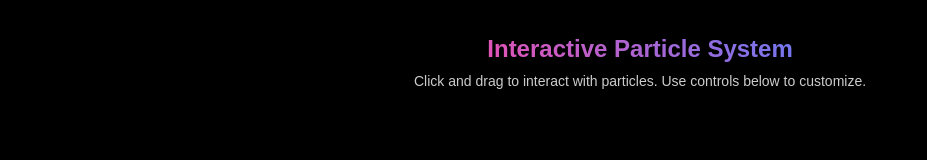
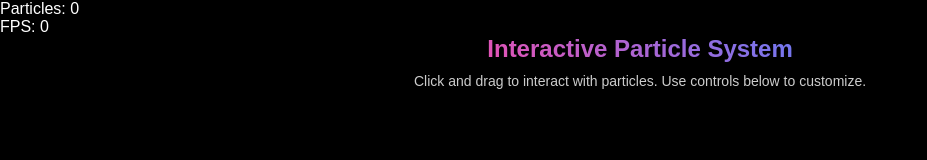
Before and after one commit to Ahmed8881/Particle-Animation, a plain HTML site: page index.html in a window 1280 px wide. Shown: the whole page, without its empty margins (0-927 px from the left). Drawn offline with Linux system fonts and the light colour scheme.

Commit message:
Add stats display for particle count and FPS in index.html

```diff
--- a/index.html
+++ b/index.html
@@ -12,5 +12,9 @@
         <h1>Interactive Particle System</h1>
         <p>Click and drag to interact with particles. Use controls below to customize.</p>
     </div>
+    <div id="stats">
+        Particles: <span id="particleCount">0</span><br>
+        FPS: <span id="fpsCount">0</span>
+    </div>
 </body>
 </html>
```
